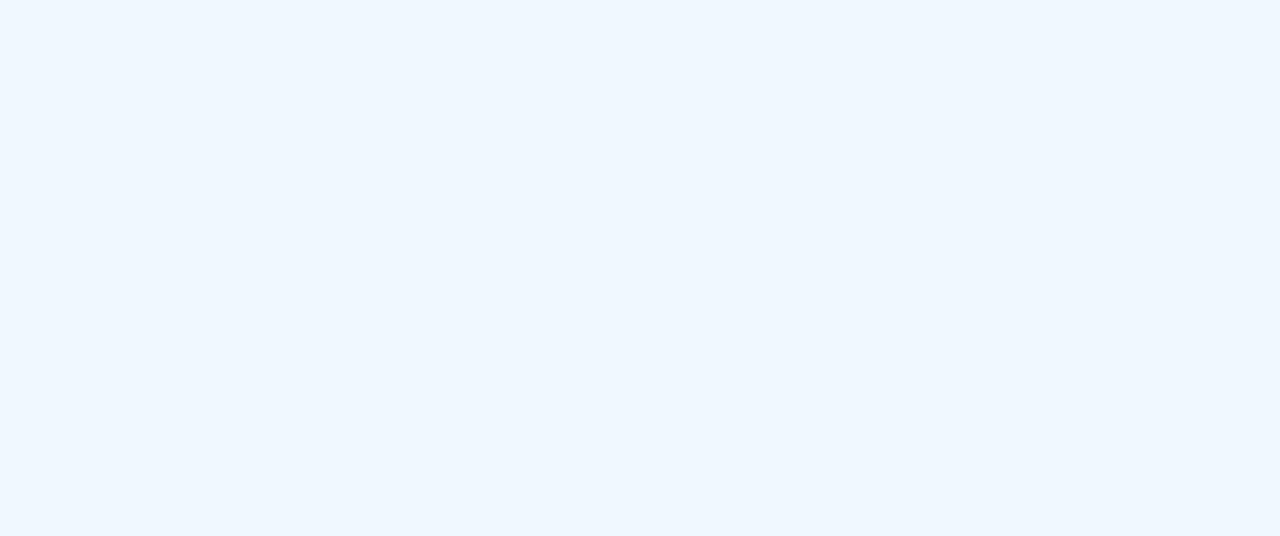
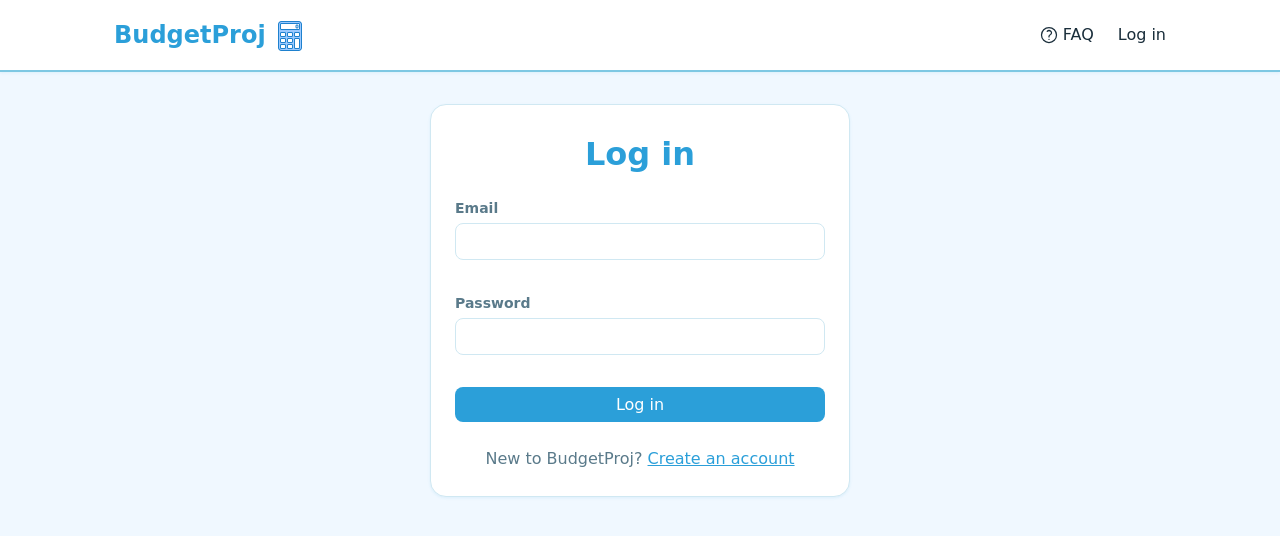
Before and after one commit to marvinh0913/budgetProj, a React (Vite) app in the folder frontend/: page /login in a window 1280 px wide. Before the commit this address had no page. Shown: the top 536 px of the page. Built offline with nearby package versions, Linux system fonts and the light colour scheme; no server answers.

Commit message:
feat(frontend): add login and register page

```diff
--- a/frontend/src/App.jsx
+++ b/frontend/src/App.jsx
@@ -1,12 +1,14 @@
 import { Routes, Route } from 'react-router-dom';
 import Dashboard from './pages/Dashboard';
 import FAQ from './pages/FAQ';
+import Login from './pages/Login';
 
 function App() {
   return (
     <Routes>
       <Route path="/" element={<Dashboard />} />
       <Route path="/faq" element={<FAQ />} />
+      <Route path="/login" element={<Login />} />
     </Routes>
   );
 }
--- a/frontend/src/components/NavBar.jsx
+++ b/frontend/src/components/NavBar.jsx
@@ -1,9 +1,19 @@
-import { Link } from 'react-router-dom';
+import { useState } from 'react';
+import { Link, useNavigate } from 'react-router-dom';
 import { QuestionMarkCircleIcon } from '@heroicons/react/24/outline';
+import { isLoggedIn, logout } from '../services/api';
 import '../styles/navbar.css';
 
 function NavBar() {
+  const navigate = useNavigate();
+  const [loggedIn, setLoggedIn] = useState(isLoggedIn());
   const logoUrl = import.meta.env.DEV ? '/logo.png' : '/budgetProj/logo.png';
+
+  const handleLogout = () => {
+    logout();
+    setLoggedIn(false);
+    navigate('/');
+  };
 
   return (
     <nav className="navbar" role="navigation">
@@ -17,6 +27,19 @@ function NavBar() {
             <QuestionMarkCircleIcon className="navbar-icon" />
             FAQ
           </Link>
+          {loggedIn ? (
+            <button
+              type="button"
+              className="navbar-faq-link navbar-button"
+              onClick={handleLogout}
+            >
+              Log out
+            </button>
+          ) : (
+            <Link to="/login" className="navbar-faq-link">
+              Log in
+            </Link>
+          )}
         </div>
       </div>
     </nav>
--- /dev/null
+++ b/frontend/src/pages/Login.jsx
@@ -0,0 +1,115 @@
+import { useState } from 'react';
+import { useNavigate } from 'react-router-dom';
+import NavBar from '../components/NavBar';
+import { login, register } from '../services/api';
+import '../styles/auth.css';
+
+function Login() {
+  const navigate = useNavigate();
+  const [mode, setMode] = useState('login'); // 'login' or 'register'
+  const [email, setEmail] = useState('');
+  const [password, setPassword] = useState('');
+  const [error, setError] = useState('');
+  const [isSubmitting, setIsSubmitting] = useState(false);
+
+  const isRegister = mode === 'register';
+
+  const handleSubmit = async (event) => {
+    event.preventDefault();
+    setError('');
+    setIsSubmitting(true);
+    try {
+      if (isRegister) {
+        await register(email, password);
+      } else {
+        await login(email, password);
+      }
+      navigate('/');
+    } catch (err) {
+      setError(err.message);
+    } finally {
+      setIsSubmitting(false);
+    }
+  };
+
+  const toggleMode = () => {
+    setMode(isRegister ? 'login' : 'register');
+    setError('');
+  };
+
+  return (
+    <div className="auth">
+      <NavBar />
+      <div className="container page">
+        <div className="auth-card card">
+          <h1 className="auth-heading">
+            {isRegister ? 'Create an account' : 'Log in'}
+          </h1>
+
+          <form className="auth-form" onSubmit={handleSubmit}>
+            <div className="form-group">
+              <label className="form-label" htmlFor="email">
+                Email
+              </label>
+              <input
+                id="email"
+                type="email"
+                className="form-input"
+                value={email}
+                onChange={(e) => setEmail(e.target.value)}
+                autoComplete="email"
+                required
+              />
+            </div>
+
+            <div className="form-group">
+              <label className="form-label" htmlFor="password">
+                Password
+              </label>
+              <input
+                id="password"
+                type="password"
+                className="form-input"
+                value={password}
+                onChange={(e) => setPassword(e.target.value)}
+                autoComplete={isRegister ? 'new-password' : 'current-password'}
+                minLength={isRegister ? 8 : undefined}
+                required
+              />
+              {isRegister && (
+                <span className="auth-hint">At least 8 characters</span>
+              )}
+            </div>
+
+            {error && (
+              <p className="auth-error" role="alert">
+                {error}
+              </p>
+            )}
+
+            <button
+              type="submit"
+              className="btn btn-primary auth-submit"
+              disabled={isSubmitting}
+            >
+              {isSubmitting
+                ? 'Please wait…'
+                : isRegister
+                  ? 'Create account'
+                  : 'Log in'}
+            </button>
+          </form>
+
+          <p className="auth-switch">
+            {isRegister ? 'Already have an account?' : 'New to BudgetProj?'}{' '}
+            <button type="button" className="auth-link" onClick={toggleMode}>
+              {isRegister ? 'Log in' : 'Create an account'}
+            </button>
+          </p>
+        </div>
+      </div>
+    </div>
+  );
+}
+
+export default Login;
--- /dev/null
+++ b/frontend/src/styles/auth.css
@@ -0,0 +1,53 @@
+/* ─── Auth (login / register) ─────────────────────────────────────────────── */
+
+.auth-card {
+    max-width: 420px;
+    margin: 0 auto;
+  }
+
+  .auth-heading {
+    text-align: center;
+  }
+
+  .auth-form {
+    display: flex;
+    flex-direction: column;
+    gap: var(--spacing-md);
+  }
+
+  .auth-hint {
+    font-size: var(--font-size-sm);
+    color: var(--color-text-light);
+  }
+
+  .auth-error {
+    color: var(--color-danger);
+    font-size: var(--font-size-sm);
+    margin: 0;
+  }
+
+  .auth-submit {
+    justify-content: center;
+    width: 100%;
+  }
+
+  .auth-submit:disabled {
+    opacity: 0.6;
+    cursor: not-allowed;
+  }
+
+  .auth-switch {
+    text-align: center;
+    margin-top: var(--spacing-lg);
+    margin-bottom: 0;
+  }
+
+  .auth-link {
+    background: none;
+    border: none;
+    padding: 0;
+    color: var(--color-primary);
+    font: inherit;
+    cursor: pointer;
+    text-decoration: underline;
+  }
```
